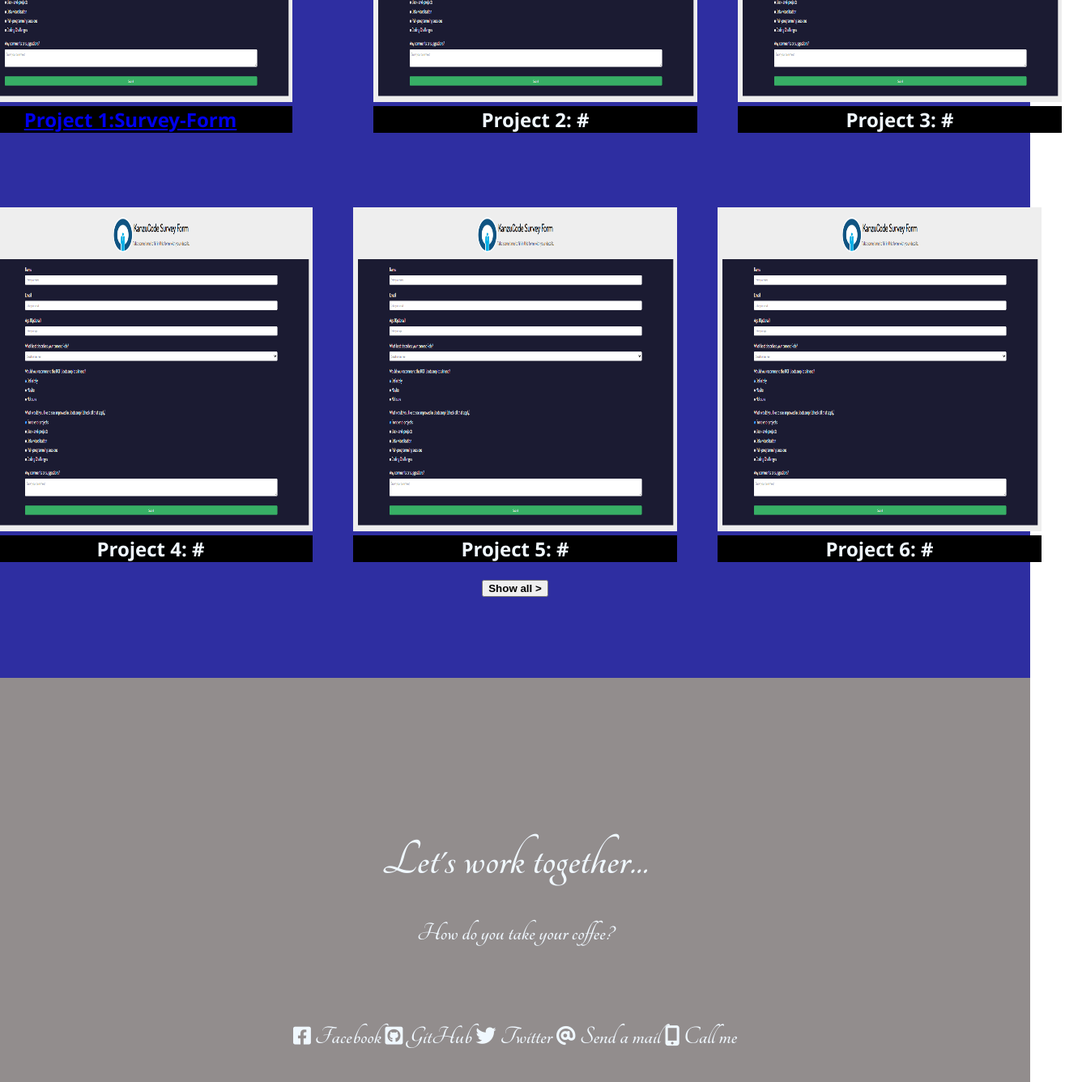
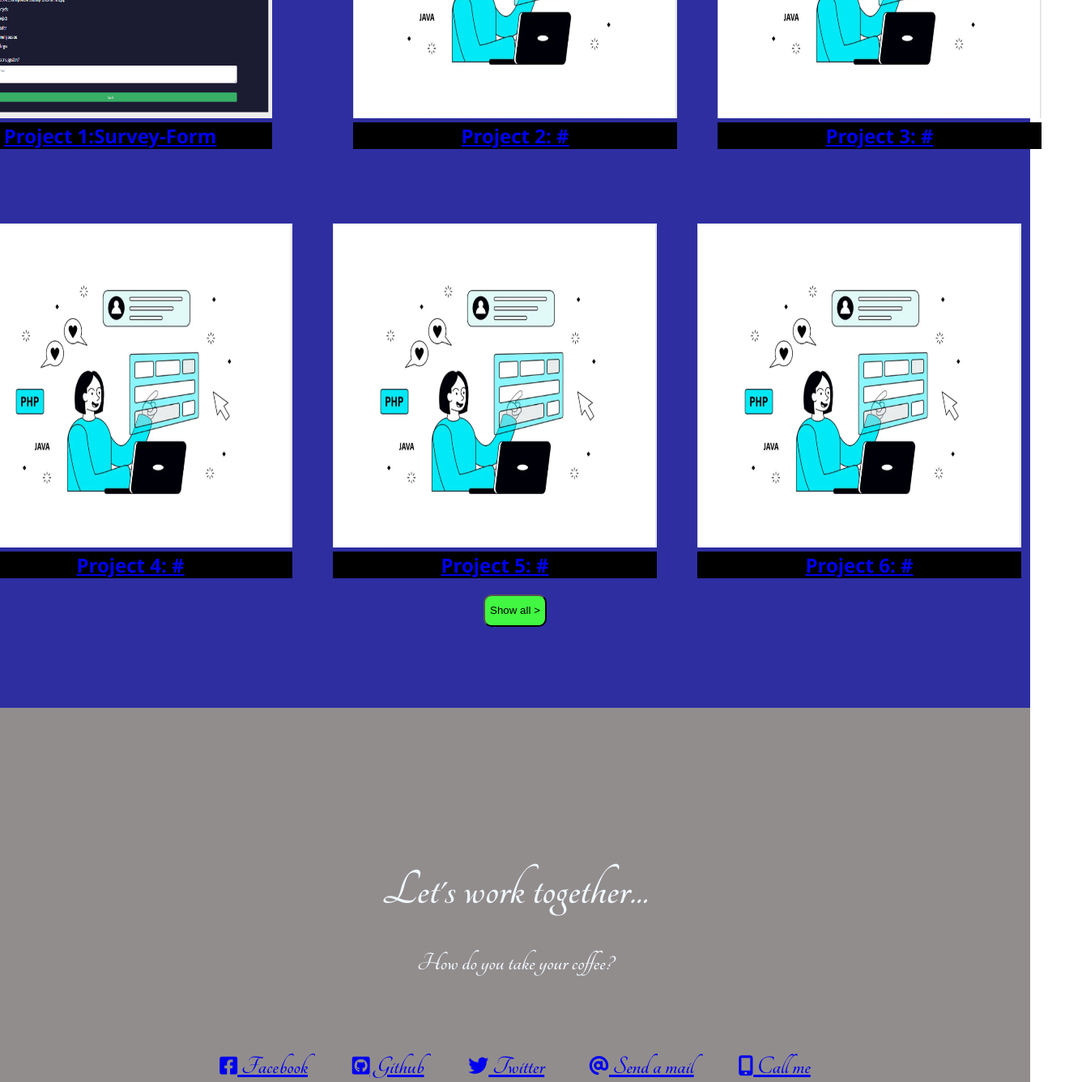
Before and after one commit to AtwijukireBrendah/Capstone-Project, a plain HTML site: page index.html in a window 1280 px wide. Shown: the part 1360-2696 px from the top of the page at 81% size, 1336 px wide, since content can reach past the window. Drawn offline with Linux system fonts and the light colour scheme.

Commit message:
second commit changes

```diff
--- a/index.html
+++ b/index.html
@@ -1,6 +1,6 @@
 <!DOCTYPE html>
 <html>
-<head>    fghjkl;;////
+<head>
     <meta charset="utf-8">
     <meta name="viewport" content="width=device-width, inital-scale=1">
     <title>Brenda's Portifolio</title>
@@ -24,16 +24,13 @@
         font-size: 25px;
 
     }
-
     </style>
-
-
 </head>
 
 <body>
-    <header class="header">
-    <nav class="navigationbar">
-        <ul class="navbar-top">
+    <header>
+    <nav>
+        <ul class="navigationbar">
                       <!--<a href="https://codepen.io/freeCodeCamp"><li><freeCodeCamp.org></li></a>-->
              <p><i style="font-size: 50px;" class="fa-solid fa-cube"></i></p>
             <div class="left-nav">
@@ -50,13 +47,13 @@
 
         </ul>
     </nav>
-    <nav>
+    <div>
         <ul class="viewport">
             <a href="#main"><li class="bottom-list">About</li></a>
-            <a href="#project-tile"><li class="bottom-list">Work</li></a>
+            <a href="#projects-section"><li class="bottom-list">Work</li></a>
             <a href="#top-footer"><li class="bottom-list">Contact</li></a>
         </ul>
-    </nav>
+    </div>
     </header>
 <div id="main">
     <div class="welcome-section">
@@ -66,7 +63,7 @@
         <p style="color:rgb(194, 62, 62); font-size: xx-large; font-style: italic;">a web developer</p>
         </div>
     </div>
-    <div id="project-tile">
+    <div id="projects-section">
         <h1><u>These are some of my projects</u></h1>
           <div class="projects">
                 <div class="tile">
@@ -74,32 +71,32 @@
                     <a href="https://kanzucodeform.netlify.app/"><h2 class="project-text">Project 1:Survey-Form</h2></a>
                 </div>
                 <div class="tile">
-                    <a href="https://kanzucodeform.netlify.app/"><img src="./Images/surveyform.PNG" alt="survey form" style="width:400px; height:400px;margin-right: 50px; " ></a>
-                    <h2 class="project-text">Project 2: #         </h2>
+                    <a href="https://kanzucodeform.netlify.app/"><img src="./Images/projectscreenshot.PNG" alt="no new project yet" style="width:400px; height:400px;margin-right: 50px; " ></a>
+                    <a href="https://kanzucodeform.netlify.app/"><h2 class="project-text">Project 2: #</h2></a>
                 </div>
                 <div class="tile">
-                    <a href="https://kanzucodeform.netlify.app/"><img src="./Images/surveyform.PNG" alt="survey form" style="width:400px; height:400px;" ></a>
-                     <h2 class="project-text">Project 3:  #       </h2>
+                    <a href="https://kanzucodeform.netlify.app/"><img src="./Images/projectscreenshot.PNG" alt="no new project yet" style="width:400px; height:400px;margin-right: 50px; " ></a>
+                    <a href="https://kanzucodeform.netlify.app/"><h2 class="project-text">Project 3: #</h2></a>
                 </div>
              </div>
         <br>
         <div class="projects">
             <div class="tile">
-                <a href="https://kanzucodeform.netlify.app/"><img src="./Images/surveyform.PNG" alt="survey form" style="width:400px; height:400px; margin-right: 50px;" ></a>
-                <h2 class="project-text">Project 4:   #       </h2>
+                <a href="https://kanzucodeform.netlify.app/"><img src="./Images/projectscreenshot.PNG" alt="no new project yet" style="width:400px; height:400px;margin-right: 50px; " ></a>
+                    <a href="https://kanzucodeform.netlify.app/"><h2 class="project-text">Project 4: #</h2></a>
             </div>
 
             <div class="tile">
-                <a href="https://kanzucodeform.netlify.app/"><img src="./Images/surveyform.PNG" alt="survey form" style="width:400px; height:400px; margin-right: 50px;" ></a>
-                <h2 class="project-text">Project 5:   #       </h2>
+                <a href="https://kanzucodeform.netlify.app/"><img src="./Images/projectscreenshot.PNG" alt="no new project yet" style="width:400px; height:400px;margin-right: 50px; " ></a>
+                    <a href="https://kanzucodeform.netlify.app/"><h2 class="project-text">Project 5: #</h2></a>
             </div>
             <div class="tile">
-                <a href="https://kanzucodeform.netlify.app/"><img src="./Images/surveyform.PNG" alt="survey form" style="width:400px; height:400px;" ></a>
-                 <h2 class="project-text">Project 6:  #        </h2>
+                <a href="https://kanzucodeform.netlify.app/"><img src="./Images/projectscreenshot.PNG" alt="no new project yet" style="width:400px; height:400px;margin-right: 50px; " ></a>
+                    <a href="https://kanzucodeform.netlify.app/"><h2 class="project-text">Project 6: #</h2></a>
             </div>
          </div>
 
-         <button style="font-weight:bolder;"  >Show all > </button>
+         <a href="http://programminghead.com/"><button>Show all > </button></a>
 
     </div>
 </div>
@@ -114,16 +111,18 @@
         <p>How do you take your coffee?</p>
 <br>
 <br>
-        <i class="fa-brands fa-facebook-square"></i>
-        Facebook
-        <i class="fa-brands fa-github-square"></i>
-        GitHub
-        <i class="fa-brands fa-twitter"></i>
-        Twitter
-        <i class="fa-solid fa-at"></i>
-        Send a mail
-        <i class="fa-solid fa-mobile-screen-button"></i>
-        Call me
+        <a href="https://facebook.com/" alt="facebook" style="margin-right: 50px;" ><i class="fa-brands fa-facebook-square"></i>
+        Facebook</a>
+        <a href="https://github.com/" alt="github" style="margin-right: 50px;" ><i class="fa-brands fa-github-square"></i>
+        Github</a>
+        <a href="https://twitter.com/" alt="twitter" style="margin-right: 50px;" ><i class="fa-brands fa-twitter"></i>
+        Twitter</a>
+        <a href="https://gmail.com/" alt="email" style="margin-right: 50px;" ><i class="fa-solid fa-at"></i>
+        Send a mail</a>
+        <a href="https://skype.com/" alt="skype" > <i class="fa-solid fa-mobile-screen-button"></i>
+        Call me</a>
+
+
     </div>
 <br>
 <hr>
--- a/style.css
+++ b/style.css
@@ -1,27 +1,25 @@
-header{
-    color: aliceblue;
-    width: 99.5%;
-    flex-direction: row;
-    top: 0px;
-    position: fixed;
-}
-
 
 body{
     text-align: center;
     color: aliceblue;
     margin-left: 0px;
 
-
-
-    }
-    nav{
-        display: flex;
-
     }
 
+header{
+        color: aliceblue;
+        width: 99.4%;
+        flex-direction: row;
+        top: 0px;
+        position: fixed;
 
-ul.navbar-top{
+       }
+
+nav{
+    display: flex;
+    }
+
+ul.navigationbar{
 background-color: rgb(7, 5, 5);
 height: 80px;
 display: flex;
@@ -30,6 +28,7 @@ margin-top: 0px;
 margin-bottom: 0px;
 margin-left: 0px;
 display: flex;
+
 
 }
 
@@ -48,7 +47,7 @@ ul.viewport{
   display: flex;
   flex-direction: row;
   justify-content: flex-end;
-  width: 100%;
+  width: 97.5%;
   margin-top: 0px;
   margin-bottom: 0px;
     }
@@ -62,7 +61,7 @@ ul.viewport{
 
 .welcome-section{
     background-color: rgb(105, 102, 102);
-    margin-top: 100px;
+    margin-top: 150px;
     display: flex;
     justify-content: center;
     padding-top: 170px;
@@ -72,7 +71,7 @@ ul.viewport{
 
 
 }
-#project-tile{
+#projects-section{
     background-color: rgb(46, 46, 161);
     padding-top:100px;
     margin-top: 0px;
@@ -129,3 +128,20 @@ img{
 .para-heading{
     margin-left: 20px;
 }
+
+
+button{
+        height:40px;
+        background-color: rgb(65, 247, 65);
+        border-radius: 10px;
+        padding-top: 10px;
+        padding-bottom: 10px;
+    }
+
+input[type="text"]{
+        width: 1080px;
+        height: 40px;
+        border-radius: 5px;
+        padding-left: 10px;
+        font-family: 'Franklin Gothic Medium', 'Arial Narrow', Arial, sans-serif;
+        }
```
Also changed, not shown: Images/projectscreenshot.PNG (added).
